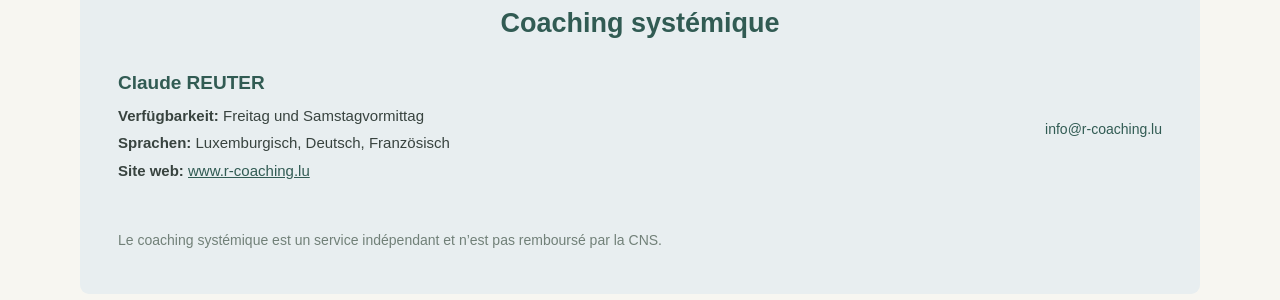
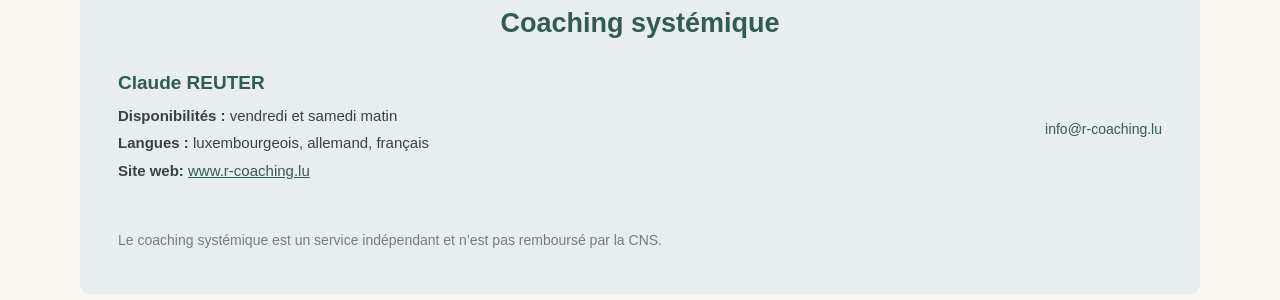
Before and after one commit to bjoernbrightside/praxis-schwebsange, a Jekyll site: the page built from fr/index.md, in a window 1280 px wide and 900 px high, scrolled down 1600 px. Shown: the part 153-453 px from the top of the window. Built offline with Jekyll 4.4.1, drawn with Linux system fonts in a browser that asks for light colours.

Commit message:
Update index.md

```diff
--- a/fr/index.md
+++ b/fr/index.md
@@ -100,8 +100,8 @@ lang: fr
 <div class="person">
   <div class="person-info">
     <h3>Claude REUTER</h3>
-    <p><strong>Verfügbarkeit:</strong> Freitag und Samstagvormittag</p>
-    <p><strong>Sprachen:</strong> Luxemburgisch, Deutsch, Französisch</p>
+    <p><strong>Disponibilités :</strong> vendredi et samedi matin</p>
+<p><strong>Langues :</strong> luxembourgeois, allemand, français</p>
     <p><strong>Site web:</strong> <a href="https://www.r-coaching.lu" target="_blank" rel="noopener">www.r-coaching.lu</a></p>
   </div>
   <div class="person-contact">
```
